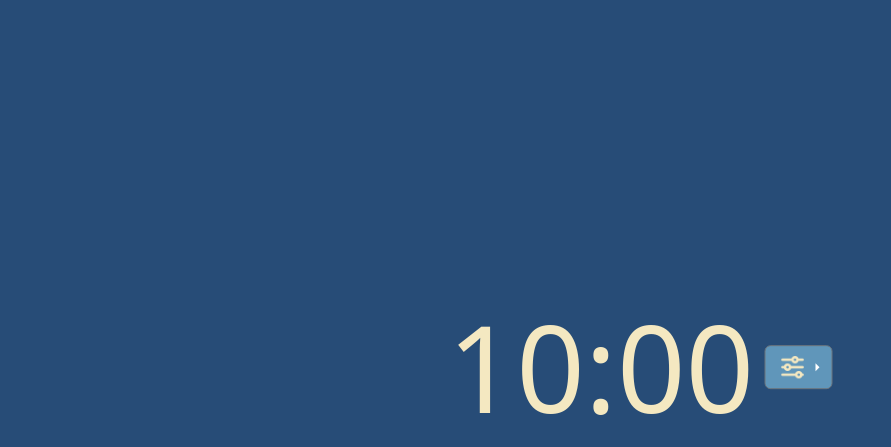
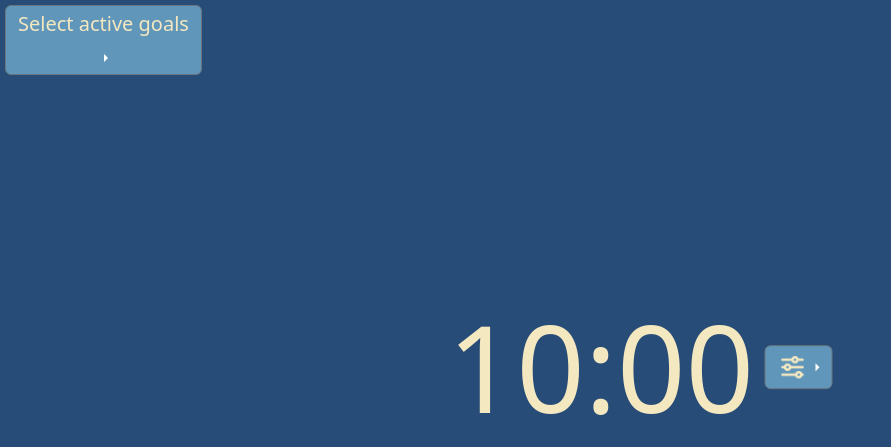
Before and after one commit to Gabriel-Whittaker/Study-Timer, a Flask app: page / in a window 1280 px wide. Shown: the top 447 px of the page, without its empty margins (0-891 px from the left). Run offline with Flask 3, Linux system fonts and the light colour scheme; data that the repository does not hold is empty.

Commit message:
ablity to select active goals

```diff
--- a/timer/app.py
+++ b/timer/app.py
@@ -127,6 +127,17 @@ def get_timer():
         time = datetime.now()
         insert_db("INSERT INTO history (id , timedate, length) VALUES (?, ?, ?)", (session['id'], time, totaltime))
     return jsonify({"status": "success", "minutes": session['lastminutes'] , "seconds": session['lastseconds']})
+
+
+@app.route("/goalProgress", methods=["POST"])
+def goalProgress():
+    data = request.get_json()
+    lastSession = query_db("SELECT studyID FROM history ORDER BY studyID DESC LIMIT 1", one=True)
+
+    for goalID in data:
+        insert_db("INSERT INTO activeGoals (studyID, goalID) VALUES (?, ?)", (lastSession['studyID'],int(goalID)))
+    return 'ok'
+
 
 @app.route("/logout")
 def logout():
@@ -304,7 +315,7 @@ def get_progress():
     ids = query_db("SELECT id FROM goalsInvites WHERE taskID = ? AND accepted = 1", (taskID,))
     progress = {}
     for i in ids:
-        unsafe = query_db("SELECT SUM(length) FROM history WHERE id = ? AND timedate BETWEEN ? AND ?",(i["id"],goal["startDate"],goal["expire"]), one=True)["SUM(length)"]
+        unsafe = query_db("SELECT SUM(length) FROM history WHERE id = ? AND timedate BETWEEN ? AND ? AND studyID IN (SELECT studyID from activeGoals WHERE goalID = ?)",(i["id"],goal["startDate"],goal["expire"], taskID), one=True)["SUM(length)"]
         name = query_db("SELECT username FROM users WHERE id = ?", (i["id"],), one=True)["username"]
         progress[name] =unsafe or 0
         progress[name] = round(progress[name]/60,2)
--- a/timer/static/styles.css
+++ b/timer/static/styles.css
@@ -155,3 +155,9 @@ li {
 {
     color: #f4e8c1;
 }
+
+
+input[type='checkbox']
+{
+    margin: 5px;
+}
--- a/timer/static/timer.js
+++ b/timer/static/timer.js
@@ -57,6 +57,52 @@ document.addEventListener('DOMContentLoaded', function() {
     // document.getElementById('timer').innerText = `Timer: ${minutes}:${seconds}`;
   });
 
+
+  async function getGoals()
+  {
+    let goals = await fetch('/view_goals');
+    goals = await goals.json();
+    let activeGoals = document.getElementById('activeGoals')
+    goals.forEach(async function(goal)
+    {
+
+      const goalElement = document.createElement('li');
+      const checkbox = document.createElement('input');
+      checkbox.type = 'checkbox';
+      checkbox.id = goal.id;
+      //checkbox.checked = 'bool'
+      const label = document.createElement('label');
+      label.for = goal.id;
+      label.innerText = goal.title;
+      goalElement.appendChild(checkbox);
+      goalElement.appendChild(label);
+      activeGoals.appendChild(goalElement);
+
+    })
+  }
+  async function sendGoals()
+  {
+    let activeGoals = document.getElementById('activeGoals')
+    const goals = []
+    Array.from(activeGoals.children).forEach(async function (goal)
+    {
+      if (goal.children[0].checked)
+        {
+          goals.push(goal.children[0].id);
+        }
+
+    }
+
+  );
+    fetch("/goalProgress",{
+      method: 'Post',
+      headers: { "Content-Type": "application/json" },
+      body: JSON.stringify(goals)
+    }
+    );
+  }
+  getGoals()
+
   let start = document.getElementById('start');
   //console.log(start);
   start.addEventListener('click', function() {
@@ -90,9 +136,10 @@ document.addEventListener('DOMContentLoaded', function() {
                   start.innerHTML = '<img src="/static/play.png" alt="Start" width="30" height="30">';
                   async function fetchPrevious()
                 {
+
                   const prev = await(fetch(`/end_timer`));
                   const data = await prev.json();
-
+                  sendGoals();
                   minutes = parseInt(data.minutes);
                   seconds = parseInt(data.seconds);
                   totalSeconds = (minutes * 60) + seconds;
--- a/timer/templates/index.html
+++ b/timer/templates/index.html
@@ -3,7 +3,18 @@
 {% block content %}
 
     <script src="/static/timer.js"></script>
+    <div class="position-absolute top-0 start-0 ">
+        <div class="btn-group dropend" id="dropdown">
+             <button type="button" class="btn btn-secondary dropdown-toggle" data-bs-toggle="dropdown" aria-expanded="false"
+                 style="background-color: #6096BA;">
+                 <h5 id="activeGoalNumber">Select active goals</h5>
+            </button>
+          <ul class="dropdown-menu" id="activeGoals" aria-labelledby="dropdownMenuButton1">
 
+
+         </ul>
+        </div>
+    </div>
     <div class="position-absolute top-50 start-50 translate-middle" id="timercontainer">
 
         <div class="d-flex align-items-start ">
```
Also changed, not shown: timer/database.db, 2 other files.
